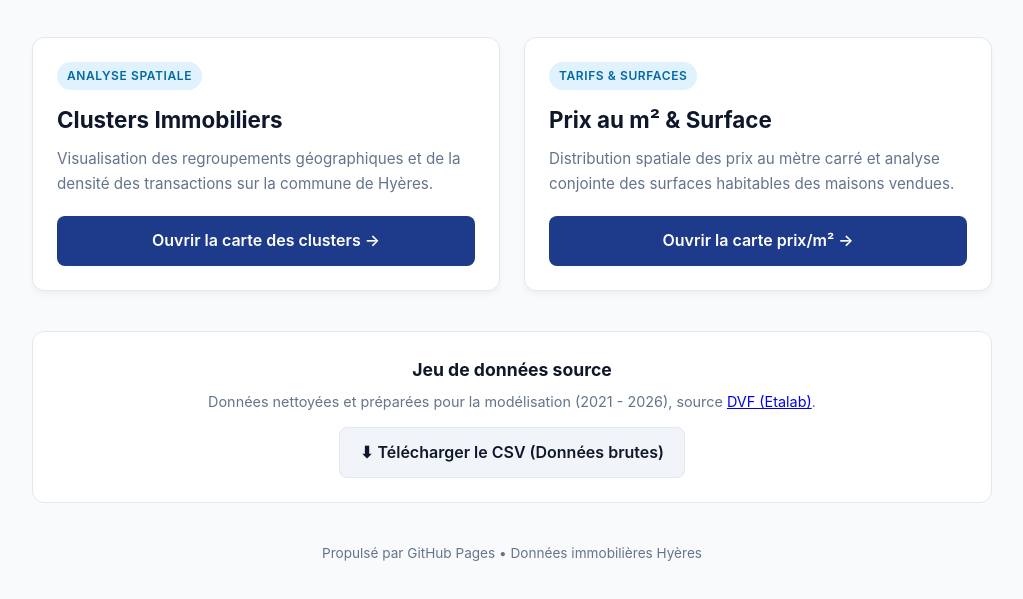
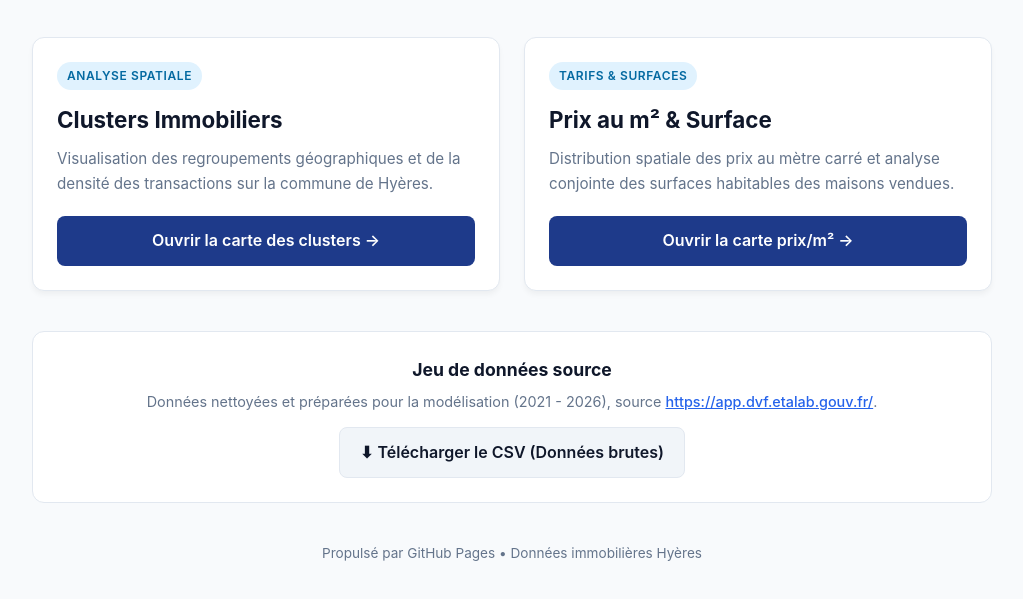
Before and after one commit to yveslacroix83400/hyeres_house_prices, a plain HTML site: page index.html in a window 1280 px wide. Shown: the part 135-734 px from the top of the page, without its empty margins (128-1151 px from the left). Drawn offline with Linux system fonts and the light colour scheme.

Commit message:
Update data source link in index.html
Updated the source link for the cleaned data to the new URL with additional styling.

```diff
--- a/index.html
+++ b/index.html
@@ -186,7 +186,7 @@
     <!-- Data section -->
     <div class="data-section">
       <h3>Jeu de données source</h3>
-      <p>Données nettoyées et préparées pour la modélisation (2021 - 2026), source <a href="https://dvf.etalab.gouv.fr/" target="_blank" rel="noopener noreferrer">DVF (Etalab)</a>.</p>
+      <p>Données nettoyées et préparées pour la modélisation (2021 - 2026), source <a href="https://app.dvf.etalab.gouv.fr/" target="_blank" rel="noopener noreferrer" style="color: #2563eb; text-decoration: underline; font-weight: 500;">https://app.dvf.etalab.gouv.fr/</a>.</p>
       <a href="hyeres_maisons_2021_2026_model_ready.csv" download class="btn btn-secondary">
         ⬇ Télécharger le CSV (Données brutes)
       </a>
```
